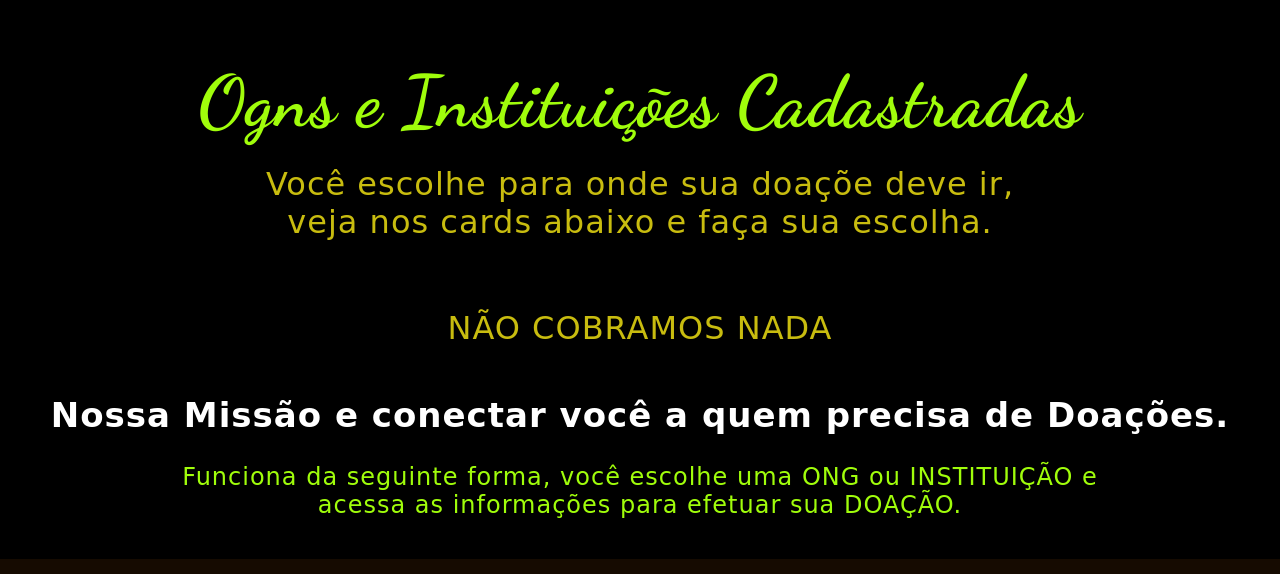
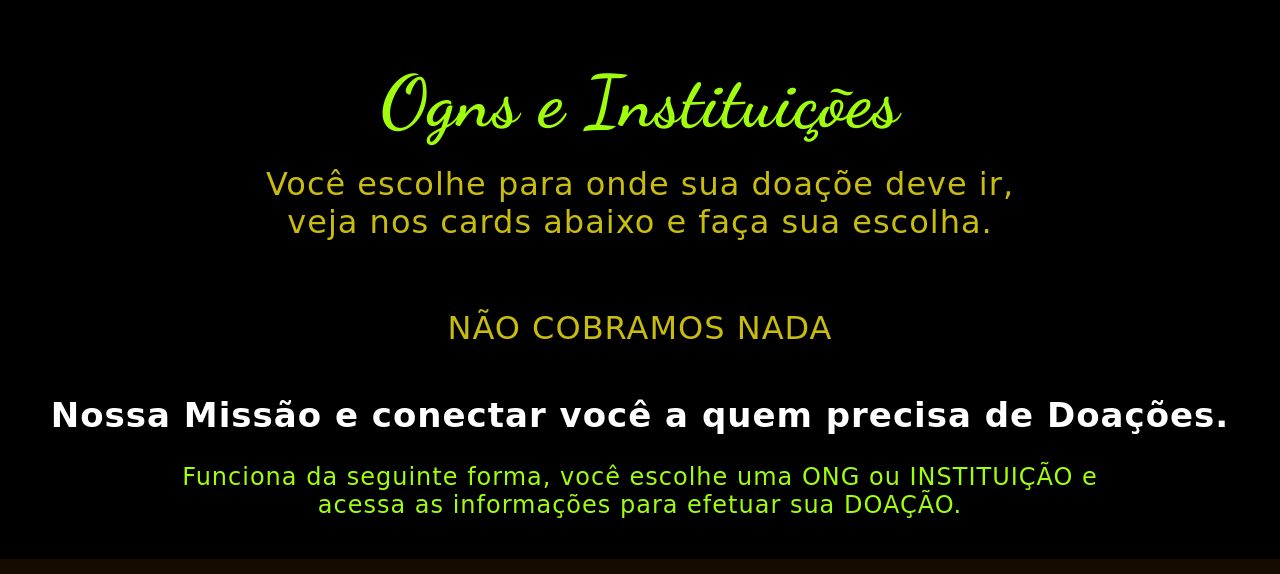
Before and after one commit to EvandroJRa/site-Ong, a plain HTML site: page Doações.html in a window 1280 px wide. Shown: the part 131-705 px from the top of the page. Drawn offline with Linux system fonts and the light colour scheme.

Commit message:
Update Doações.html

```diff
--- a/Doações.html
+++ b/Doações.html
@@ -30,7 +30,7 @@
         </nav>
     </header>
     <div class="main">
-        <h1 id="ogn">Ogns e Instituições Cadastradas</h1>
+        <h1 id="ogn">Ogns e Instituições</h1>
         <p id="escolhe">Você escolhe para onde sua doaçõe deve ir, <br> veja nos cards abaixo e faça sua escolha.
         </p> <br>
         <p id="cob">NÃO COBRAMOS NADA</p><br><strong id="miss">Nossa Missão e conectar você a quem precisa de Doações.</strong><br>
```
